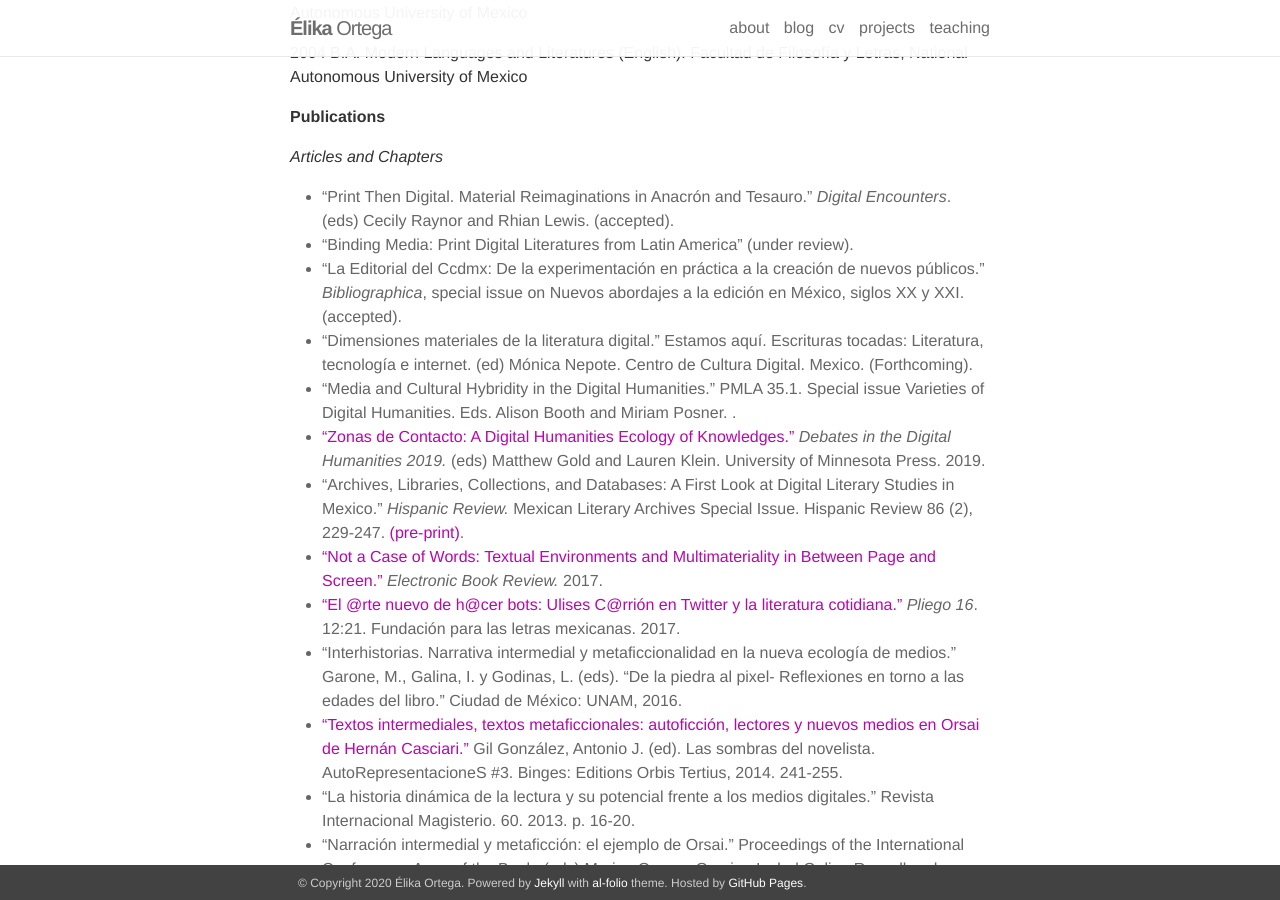
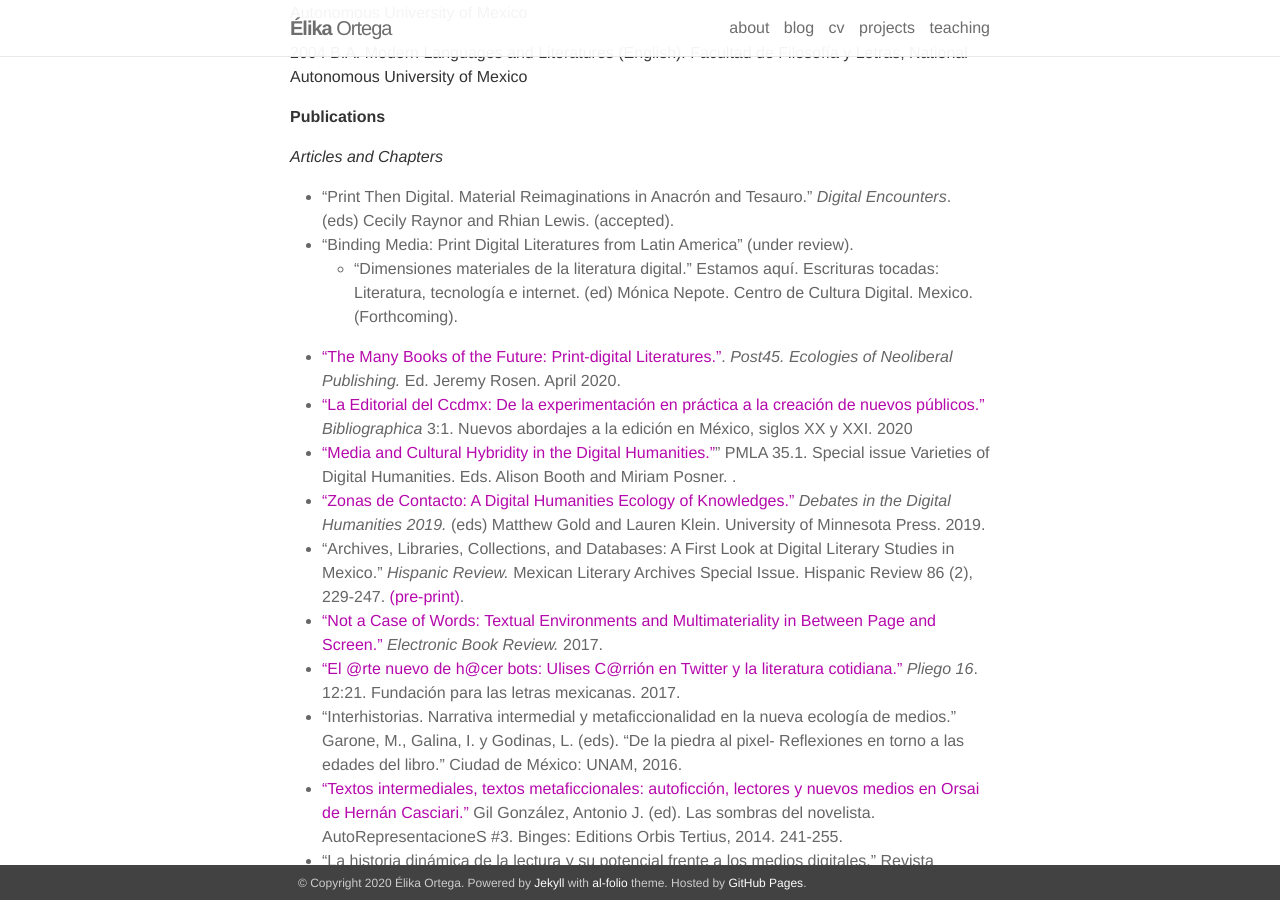
Before and after one commit to elikaortega/elikaortegadotnet, a Jekyll site: the page built from _pages/cv.md, in a window 1280 px wide and 900 px high, scrolled down 709 px. Built offline with Jekyll 4.4.1, drawn with Linux system fonts in a browser that asks for light colours; nearby versions of some CDN libraries.

Commit message:
added new pubs

```diff
--- a/_pages/cv.md
+++ b/_pages/cv.md
@@ -58,9 +58,10 @@ National Autonomous University of Mexico
 
    * "Print Then Digital. Material Reimaginations in Anacrón and Tesauro." _Digital Encounters_. (eds) Cecily Raynor and Rhian Lewis. (accepted).
    * "Binding Media: Print Digital Literatures from Latin America" (under review).
-   * “La Editorial del Ccdmx: De la experimentación en práctica a la creación de nuevos públicos.” _Bibliographica_, special issue on Nuevos abordajes a la edición en México, siglos XX y XXI. (accepted).
-   * “Dimensiones materiales de la literatura digital.” Estamos aquí. Escrituras tocadas: Literatura, tecnología e internet. (ed) Mónica Nepote. Centro de Cultura Digital. Mexico. (Forthcoming).
-   * "Media and Cultural Hybridity in the Digital Humanities." PMLA 35.1. Special issue Varieties of Digital Humanities. Eds. Alison Booth and Miriam Posner. .
+     * “Dimensiones materiales de la literatura digital.” Estamos aquí. Escrituras tocadas: Literatura, tecnología e internet. (ed) Mónica Nepote. Centro de Cultura Digital. Mexico. (Forthcoming).
+   * ["The Many Books of the Future: Print-digital Literatures."](https://post45.org/2020/04/the-many-books-of-the-future-print-digital-literatures/). _Post45. Ecologies of Neoliberal Publishing._ Ed. Jeremy Rosen. April 2020.
+   * ["La Editorial del Ccdmx: De la experimentación en práctica a la creación de nuevos públicos."](https://bibliographica.iib.unam.mx/index.php/RB/article/view/64) _Bibliographica_ 3:1. Nuevos abordajes a la edición en México, siglos XX y XXI. 2020
+   * ["Media and Cultural Hybridity in the Digital Humanities."](https://www-mlajournals-org.colorado.idm.oclc.org/doi/pdf/10.1632/pmla.2020.135.1.159)" PMLA 35.1. Special issue Varieties of Digital Humanities. Eds. Alison Booth and Miriam Posner. .
    * ["Zonas de Contacto: A Digital Humanities Ecology of Knowledges."](https://dhdebates.gc.cuny.edu/read/untitled-f2acf72c-a469-49d8-be35-67f9ac1e3a60/section/aeee46e3-dddc-4668-a1b3-c8983ba4d70a#ch15) *Debates in the Digital Humanities 2019.* (eds) Matthew Gold and Lauren Klein. University of Minnesota Press. 2019.
    * "Archives, Libraries, Collections, and Databases: A First Look at Digital Literary Studies in Mexico." *Hispanic Review.* Mexican Literary Archives Special Issue. Hispanic Review 86 (2), 229-247. [(pre-print)](https://t.co/CZMciYnF92).
    * [“Not a Case of Words:  Textual Environments and Multimateriality in Between Page and Screen.”](http://www.electronicbookreview.com/thread/electropoetics/multimateriality) *Electronic Book Review.* 2017.
```
